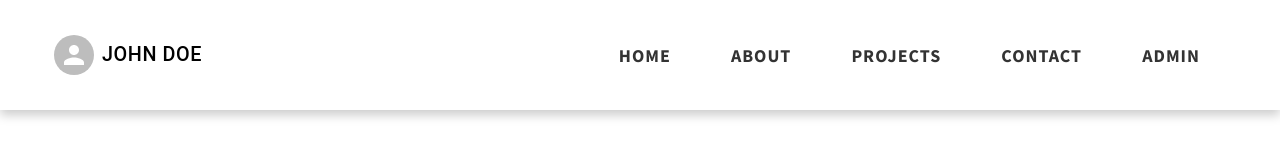
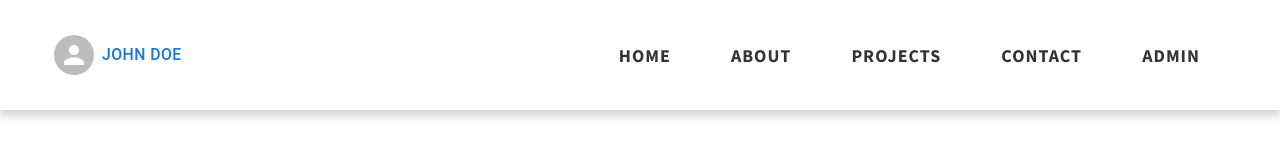
Before and after one commit to alakhiani/fullstack-3-frontend, a Next.js app: page / in a window 1280 px wide. Shown: the top 160 px of the page. Built offline with nearby package versions, Linux system fonts and the light colour scheme.

Commit message:
Add a small modification as a feature change to test GitHub actions

```diff
--- a/src/components/Header.js
+++ b/src/components/Header.js
@@ -6,10 +6,10 @@ const Header = ({ src, title, children }) => {
     <header>
       <Button
         startIcon={<Avatar alt="logo" src={src} />}
-        sx={{
-          fontSize: "1.1rem",
-          color: "black",
-        }}
+        // sx={{
+        //   fontSize: "1.1rem",
+        //   color: "black",
+        // }}
       >
         {title}
       </Button>
```
